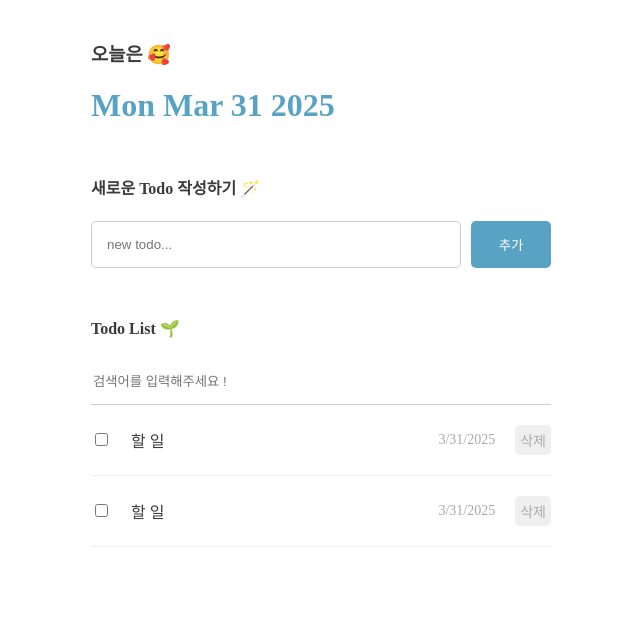
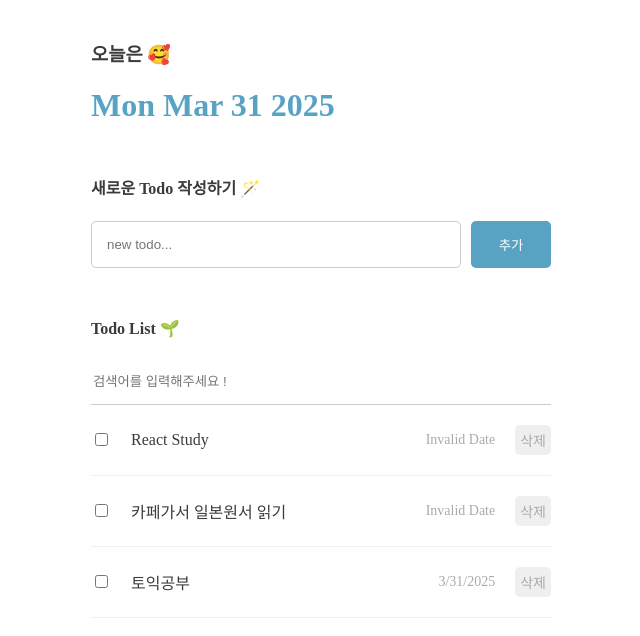
Before and after one commit to kim-myeongju/My_Todolist, a React (Vite) app: page / in a window 1280 px wide. Shown: the top 636 px of the page, without its empty margins (319-959 px from the left). Built offline with nearby package versions, Linux system fonts and the light colour scheme.

Commit message:
20250403 create, read add

```diff
--- a/src/App.jsx
+++ b/src/App.jsx
@@ -2,16 +2,49 @@
 import Header from './components/Header';
 import TodoEditor from './components/TodoEditor';
 import TodoList from './components/TodoList';
-import { useState } from 'react';
+import { useState, useRef } from 'react';
+
+const mockDataTodo = [
+  {
+    id: 0,
+    isDone: false,
+    content: "React Study",
+    createDate: new Date().getTime(),
+  },
+  {
+    id: 1,
+    isDone: false,
+    content: "카페가서 일본원서 읽기",
+    createDate: new Date().getTime(),
+  },
+  {
+    id: 2,
+    isDone: false,
+    content: "토익공부",
+    createdDate: new Date().getTime(),
+  },
+];
 
 function App() {
-  const [todo, setTodo] = useState([]);
+  const [todo, setTodo] = useState(mockDataTodo);
+  const isRef = useRef(3);
+
+  const onCreate = (content) => {
+    const newItem = {
+      id: isRef.current,
+      content,
+      isDone: false,
+      createdDate: new Date().getTime(),
+    };
+    setTodo([newItem, ...todo]);
+    isRef.current++;
+  }
 
   return (
     <div className='App'>
       <Header />
-      <TodoEditor />
-      <TodoList />
+      <TodoEditor onCreate={onCreate} />
+      <TodoList todo={todo} />
     </div>
   );
 };
--- a/src/components/TodoEditor.jsx
+++ b/src/components/TodoEditor.jsx
@@ -1,12 +1,35 @@
 import "./TodoEditor.css";
+import { useState, useRef } from "react";
 
-const TodoEditor = () => {
+const TodoEditor = ({ onCreate }) => {
+    const [content, setContent] = useState("");
+    const inputRef = useRef();
+
+    const onChangeContent = (e) => {
+        setContent(e.target.value);
+    }
+
+    const onSubmit = () => {
+        if (!content) {
+            inputRef.current.focus();
+            return;
+        }
+        onCreate(content);
+        setContent("");
+    };
+
+    const onKeyDown = (e) => {
+        if (e.keyCode === 13) {
+            onSubmit();
+        };
+    };
+
     return (
         <div className="TodoEditor">
             <h4>새로운 Todo 작성하기 🪄</h4>
             <div className="editor_wrapper">
-                <input placeholder="new todo..." />
-                <button>추가</button>
+                <input ref={inputRef} value={content} onChange={onChangeContent} onKeyDown={onKeyDown} placeholder="new todo..." />
+                <button onClick={onSubmit}>추가</button>
             </div>
         </div>
     )
--- a/src/components/TodoItem.jsx
+++ b/src/components/TodoItem.jsx
@@ -1,13 +1,13 @@
 import "./TodoItem.css";
 
-const TodoItem = () => {
+const TodoItem = ({ id, content, isDone, createdDate }) => {
     return (
         <div className="TodoItem">
             <div className="checkbox_col">
-                <input type="checkbox" />
+                <input checked={isDone} type="checkbox" />
             </div>
-            <div className="title_col">할 일</div>
-            <div className="date_col">{new Date().toLocaleDateString()}</div>
+            <div className="title_col">{content}</div>
+            <div className="date_col">{new Date(createdDate).toLocaleDateString()}</div>
             <div className="btn_col">
                 <button>삭제</button>
             </div>
--- a/src/components/TodoList.jsx
+++ b/src/components/TodoList.jsx
@@ -1,14 +1,26 @@
 import "./TodoList.css";
 import TodoItem from "./TodoItem";
+import { useState } from "react";
 
-const TodoList = () => {
+const TodoList = ({ todo }) => {
+    const [search, setSearch] = useState("");
+
+    const onChangeSearch = (e) => {
+        setSearch(e.target.value);
+    };
+
+    const getSearchResult = () => {
+        return search === "" ? todo : todo.filter((it) => it.content.toLowerCase().includes(search.toLowerCase()));
+    }
+
     return (
         <div className="TodoList">
             <h4>Todo List 🌱</h4>
-            <input className="searchbar" placeholder="검색어를 입력해주세요 !" />
+            <input value={search} onChange={onChangeSearch} className="searchbar" placeholder="검색어를 입력해주세요 !" />
             <div className="list_wrapper">
-                <TodoItem />
-                <TodoItem />
+                {getSearchResult().map((it) => (
+                    <TodoItem key={it.id} {...it} />
+                ))}
             </div>
         </div>
     )
```
